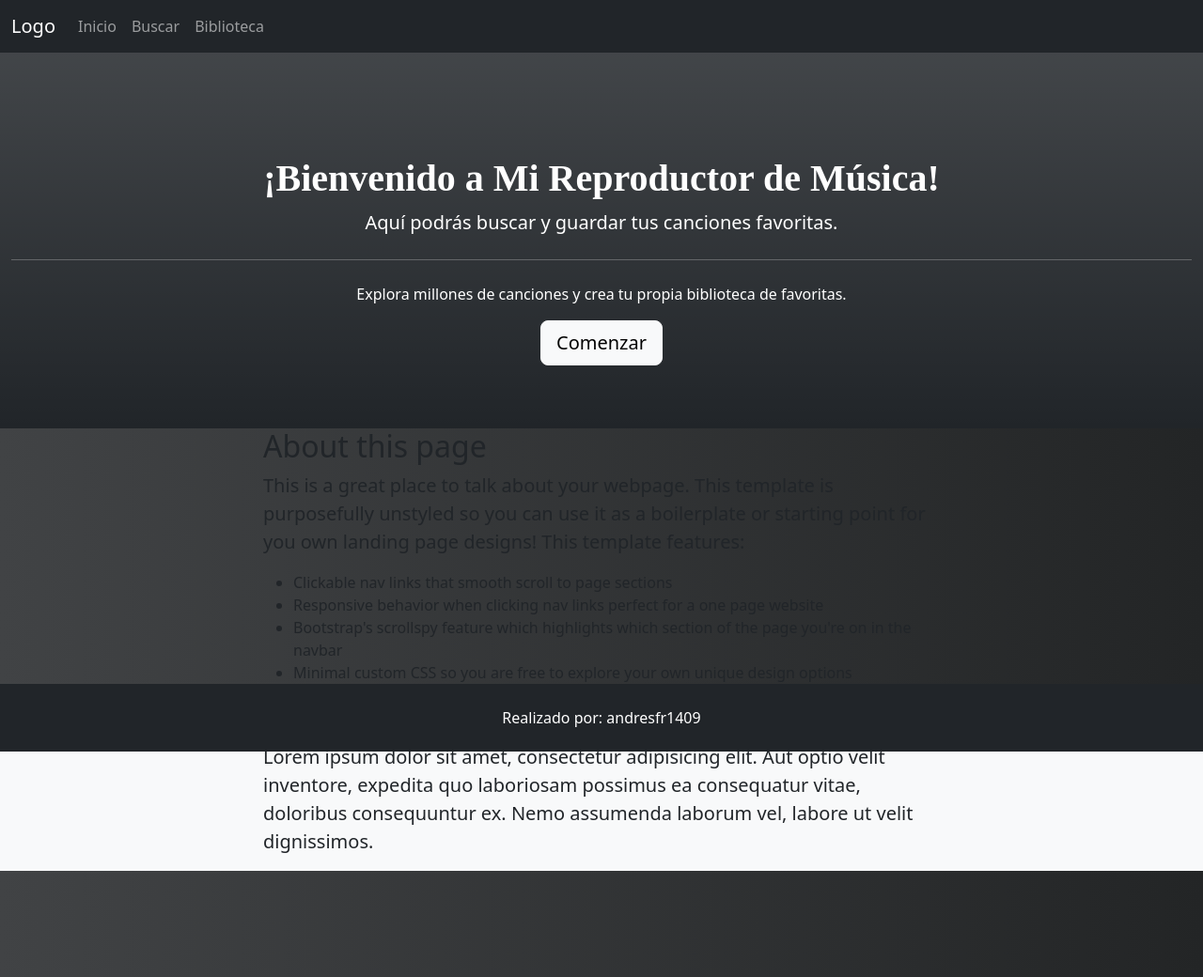
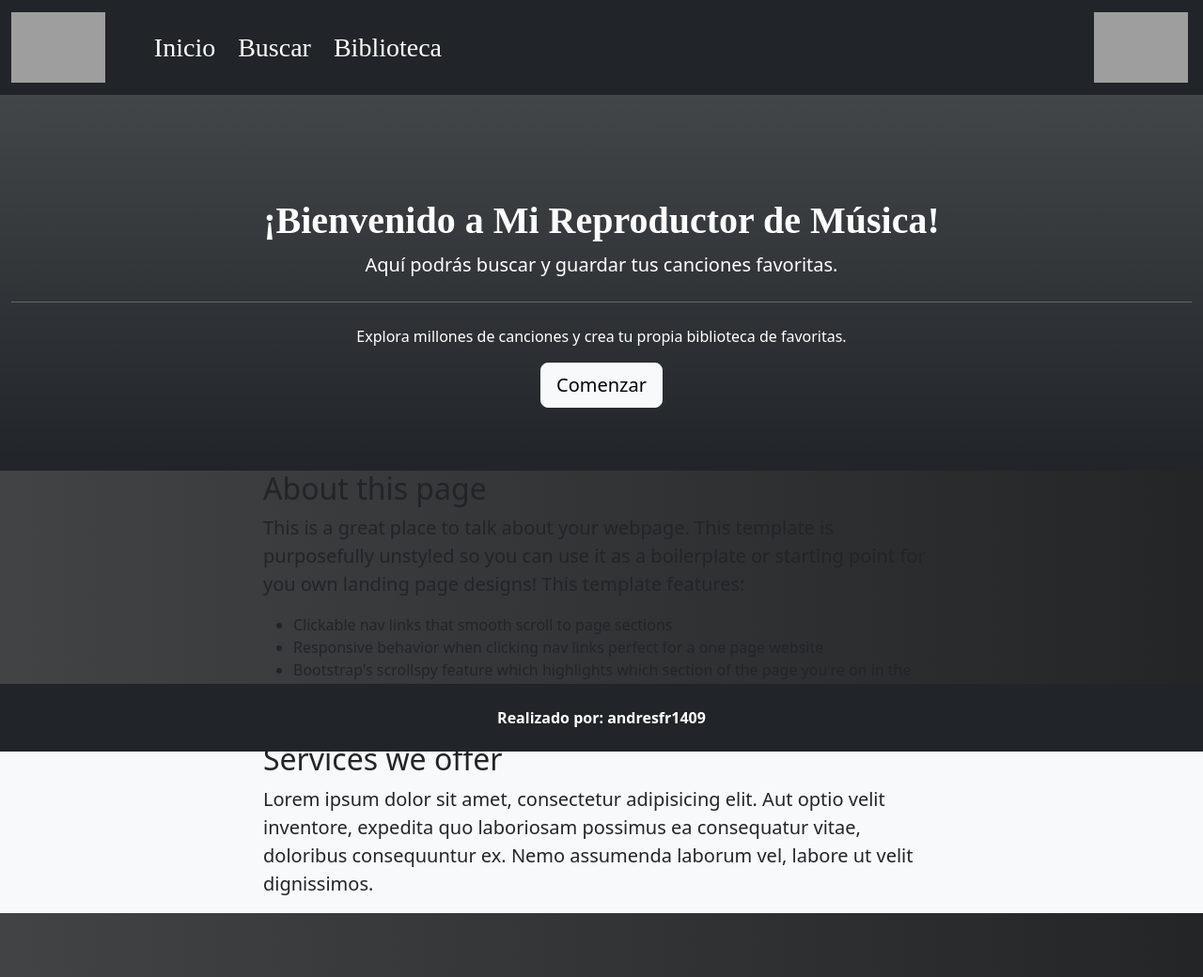
Before and after one commit to andresfr1409/Music-Player-App, a Flask app: page / in a window 1280 px wide. Shown: the top 1040 px of the page at 94% size. Run offline with Flask 3, Linux system fonts and the light colour scheme; some libraries are stand-ins or nearby versions; grey boxes are pictures that could not be loaded.

Commit message:
se mejora la visualizacion del navbar y los cards

```diff
--- a/static/styles.css
+++ b/static/styles.css
@@ -13,6 +13,7 @@ background-color: #273035;
 font-family: "Aharoni";
 color: #ffffff;
 font-size: 20px;
+box-shadow: 0 0 8px rgb(130, 255, 172);
 }
 
 .card .view {
@@ -80,12 +81,22 @@ input[type="search"] {
     padding: 10px;
     border: 2px solid;
     margin-left: 600px;
+    border-color: rgb(183, 240, 195);
 }
 button[type="submit"] {
     padding: 10px 20px;
     border: 2px solid;
     font-weight: bold;
     margin-right: 600px;
+    color: rgb(130, 255, 172);
+    font-family: "Aharoni";
+}
+
+button[type="submit"]:hover{
+    background-color: rgb(130, 255, 172);
+    color: #000000;
+    border-color: rgb(130, 255, 172);
+    font-family: "Aharoni";
 }
 
 .controls{
@@ -98,4 +109,22 @@ footer {
     bottom: 0;
     width: 100%;
     text-align: center;
+    font-weight: bold;
 }
+
+.nav-item {
+    font-size: 28px;
+    font-family: "Aharoni";
+}
+
+.nav-link{
+    color: rgb(255, 255, 255);
+}
+
+.nav-link:hover{
+    color: rgb(130, 255, 172);
+}
+
+.navbar-container {
+    margin-right: 670px;
+}
--- a/templates/menu.html
+++ b/templates/menu.html
@@ -9,25 +9,28 @@
 <body>
     <nav class="navbar navbar-expand-sm bg-dark navbar-dark justify-content-center">
         <div class="container-fluid">
-            <a class="navbar-brand" href="#">Logo</a>
+            <a class="navbar-brand" href="{{ url_for('inicio') }}"><img src="https://cdn-icons-png.flaticon.com/512/9973/9973495.png" height="75"/></a>
             <button class="navbar-toggler" type="button" data-bs-toggle="collapse" data-bs-target="#collapsibleNavbar">
                 <span class="navbar-toggler-icon"></span>
             </button>
+            <div class="navbar-container">
                 <div class="collapse navbar-collapse" id="collapsibleNavbar">
                     <ul class="navbar-nav">
                         <li class="nav-item">
-                        <a class="nav-link" href="{{ url_for('inicio') }}">Inicio</a>
+                            <a class="nav-link mx-1" href="{{ url_for('inicio') }}">Inicio</a>
                         </li>
                         <li class="nav-item">
-                        <a class="nav-link" href="{{ url_for('index') }}">Buscar</a>
+                            <a class="nav-link mx-1" href="{{ url_for('index') }}">Buscar</a>
                         </li>
                         <li class="nav-item">
-                    <a class="nav-link" href="{{ url_for('biblioteca') }}">Biblioteca</a>
+                        <a class="nav-link mx-1" href="{{ url_for('biblioteca') }}">Biblioteca</a>
                         </li>
                         <li class="nav-item dropdown">
                     </ul>
                 </div>
             </div>
+        </div>
+        <a class="navbar-brand" href="{{ url_for('inicio') }}"><img src="https://cdn-icons-png.flaticon.com/512/9973/9973495.png" height="75"/></a>
     </nav>
     <script src="https://cdn.jsdelivr.net/npm/bootstrap@5.3.0/dist/js/bootstrap.bundle.min.js" integrity="sha384-geWF76RCwLtnZ8qwWowPQNguL3RmwHVBC9FhGdlKrxdiJJigb/j/68SIy3Te4Bkz" crossorigin="anonymous"></script>
 </body>
```
Lines whose indentation alone changed are shown as unchanged.
